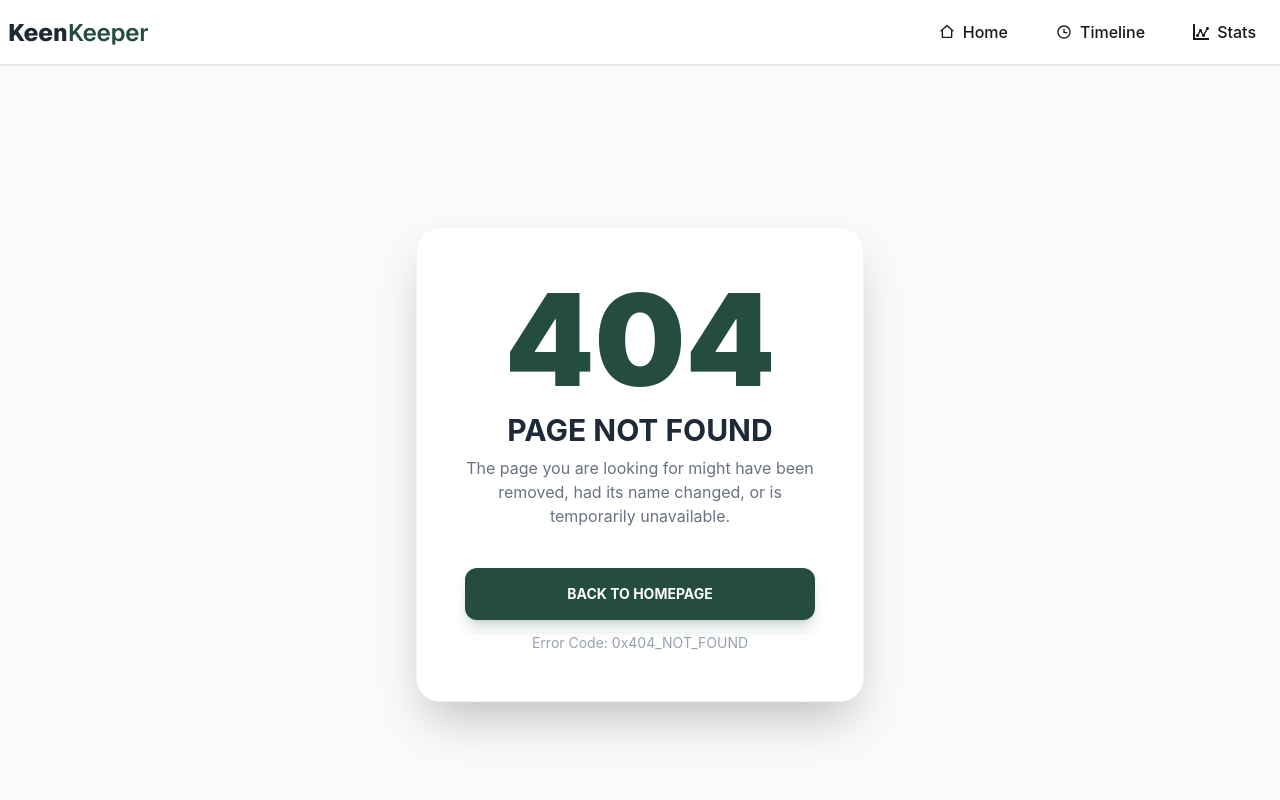
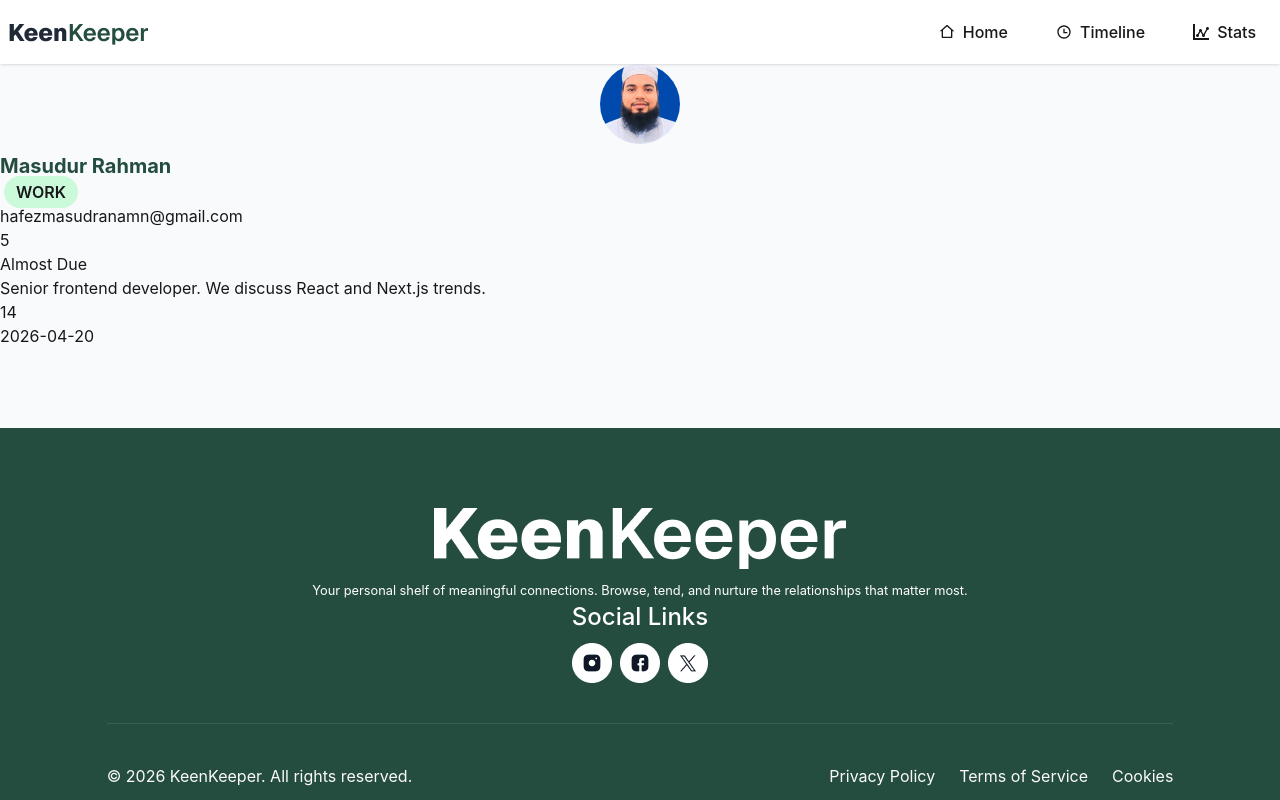
Before and after one commit to MRrana26/assignment-7, a React (Vite) app: page /friend/1 in a window 1280 px wide. Shown: the top 800 px of the page. Built offline with nearby package versions, Linux system fonts and the light colour scheme.

Commit message:
friendDetails show with id and i will design insha allah

```diff
--- a/src/components/homePage/HomePage.jsx
+++ b/src/components/homePage/HomePage.jsx
@@ -1,4 +1,5 @@
 import React, { useEffect, useState } from 'react';
+import { Link } from 'react-router';
 import { HashLoader } from 'react-spinners';
 
 const HomePage = () => {
@@ -27,11 +28,12 @@ const HomePage = () => {
         <div className='w-10/12 mx-auto'>
             <h1 className='text-3xl font-bold mt-10'>Your Friends</h1>
 
-            {loading ? <div className='flex justify-center'><HashLoader color='#244D3F'/></div> :
+            {loading ? <div className='flex justify-center'><HashLoader color='#244D3F' /></div> :
                 <div className='grid grid-cols-1 md:grid-cols-2 lg:grid-cols-4 gap-3'>
                     {
                         friends.map((friend) => (
 
+                            <Link to={`/friend/${friend.id}`}>
                                 <div key={friend.id} className='mt-5 flex items-center'>
 
                                     <div className='p-6 bg-white rounded-md shadow-sm text-center w-full space-y-2'>
@@ -55,7 +57,8 @@ const HomePage = () => {
                                                 }
                                             </div>
 
-                                        <div><span className={`font-semibold px-3 py-1.5 rounded-full ${friend.status === 'Almost Due' ? 'bg-[#EFAD44] text-white' :
+                                            <div><span className={`font-semibold px-3 py-1.5 rounded-full ${
+                                                friend.status === 'Almost Due' ? 'bg-[#EFAD44] text-white' :
                                                 friend.status === 'Overdue' ? 'bg-[#EF4444] text-white' :
                                                     friend.status === 'On Track' ? 'bg-[#244D3F] text-white' : ''
                                                 }`}>
@@ -66,6 +69,7 @@ const HomePage = () => {
 
                                     </div>
                                 </div>
+                            </Link>
                         ))
                     }
                 </div>}
--- /dev/null
+++ b/src/components/timeline/TimeLine.jsx
@@ -0,0 +1,11 @@
+import React from 'react';
+
+const TimeLine = () => {
+    return (
+        <div>
+            Hello Timeline
+        </div>
+    );
+};
+
+export default TimeLine;
--- /dev/null
+++ b/src/pages/friendDetails/FriendDetail.jsx
@@ -0,0 +1,59 @@
+import React, { useEffect, useState } from 'react';
+import { useParams } from 'react-router';
+import { HashLoader } from 'react-spinners';
+
+const FriendDetail = () => {
+    const { id } = useParams();
+
+    const [friends, setFriends] = useState([]);
+    const [loading, setLoading] = useState(true);
+
+    useEffect(() => {
+        const fetchData = async () => {
+            const res = await fetch("/data.json");
+            const data = await res.json();
+            setFriends(data);
+            setLoading(false);
+        };
+        fetchData();
+    }, []);
+
+    const expectFriend = friends.find((frnd) => String(frnd.id) === id);
+
+    return (
+        <>
+            {loading ? <div className='flex justify-center'><HashLoader color='#244D3F' /></div> :
+                <div>
+                    <div>
+                        <div className='flex justify-center items-center'>
+                            <img src={expectFriend.picture} alt="my friends image" className="w-20 h-20 object-cover object-center rounded-full" />
+                        </div>
+                        <h1 className='text-xl font-bold mt-2 text-[#244D3F]'>{expectFriend.name}</h1>
+                        <div>
+                            {
+                                expectFriend.tags.map((tag, index) => (
+                                    <span key={index} className='uppercase font-semibold bg-[#CBFADB] px-3 py-1.5 rounded-full mx-1'>
+                                        {tag}
+                                    </span>
+                                ))
+                            }
+                        </div>
+
+                        <p>{expectFriend.email}</p>
+                        <p>{expectFriend.days_since_contact}</p>
+                        <p>{expectFriend.status}</p>
+                        <p>{expectFriend.bio}</p>
+                        <p>{expectFriend.goal}</p>
+                        <p>{expectFriend.next_due_date}</p>
+
+
+                    </div>
+
+                    <div></div>
+                </div>
+            }
+        </>
+    );
+};
+
+export default FriendDetail;
```
Also changed, not shown: src/main.jsx (+11 -0 lines). Lines whose indentation alone changed are shown as unchanged.
